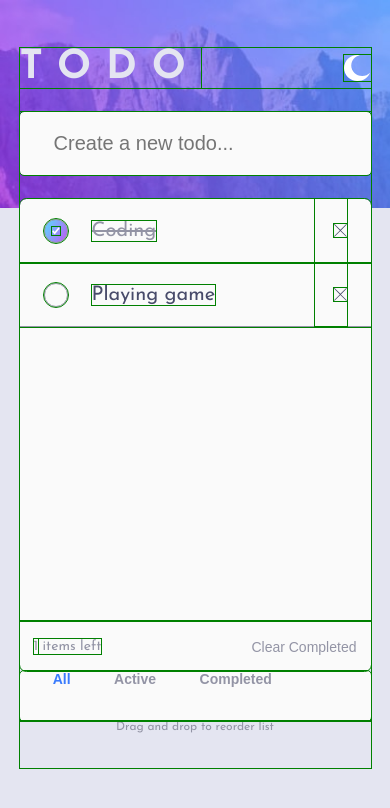
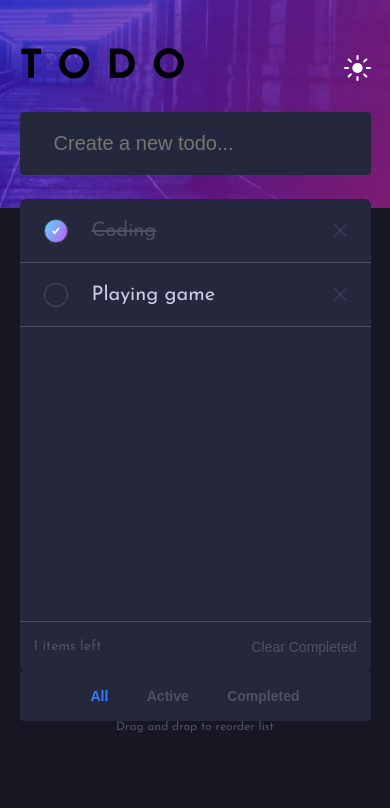
Before and after one commit to SAM-dev-pixel/Todo-app, a plain HTML site: page index.html in a window 390 px wide. Both pictures are taken after a click on the picture 357 px from the left and 67 px from the top of the page. Drawn offline with nearby package versions, Linux system fonts and the light colour scheme.

Commit message:
fix: updating style

```diff
--- a/index.html
+++ b/index.html
@@ -25,17 +25,12 @@
   </head>
   <body>
 
-  <!-- <div class="attribution">
-    Challenge by <a href="https://www.frontendmentor.io?ref=challenge" target="_blank">Frontend Mentor</a>.
-    Coded by <a href="#">Your Name Here</a>.
-    -->
-
     <main class="container">
       <div class="todo-container">
         <!-- title and mode button -->
         <div class="title-btn">
           <h1 class="title">TODO</h1>
-          <img src="img/icon-sun.svg" alt="" class="button-mode" />
+          <img src="img/icon-moon.svg" alt="" class="button-mode" />
         </div>
         <!-- todo main -->
         <div class="todo-main">
--- a/script.js
+++ b/script.js
@@ -1,71 +1,71 @@
 //click mode button light and dark
-const container = document.querySelector('.container');
-const htmlData = document.querySelector('html');
-const themeMode =(button)=> {
-  button.addEventListener('click', () => {
-    button.classList.toggle('mode');
-    if(button.classList.contains('mode')) {
-      button.src = 'img/icon-moon.svg';
-      container.classList.add('light');
-      htmlData.dataset.themeMode = 'light';
+const container = document.querySelector(".container");
+const htmlData = document.querySelector("html");
+const themeMode = (button) => {
+  button.addEventListener("click", () => {
+    button.classList.toggle("mode");
+    container.classList.toggle("dark");
+    if (button.classList.contains("mode")) {
+      button.src = "img/icon-sun.svg";
+      htmlData.dataset.themeMode = "dark";
     } else {
-      button.src = 'img/icon-sun.svg';
-      container.classList.remove('light');
-      htmlData.dataset.themeMode = 'dark';
+      button.src = "img/icon-moon.svg";
+      htmlData.dataset.themeMode = "light";
+    }
+  });
 };
-  });
-}
-themeMode(document.querySelector('.button-mode'));
-
-
+themeMode(document.querySelector(".button-mode"));
 
 // ADDING TEXT TO DO IN LIST
-const inputText = document.querySelector('.input-text');
-const todoList = document.querySelector('.todo-list');
-const todoListCont = document.querySelector('.todo-list-cont');
+const inputText = document.querySelector(".input-text");
+const todoListCont = document.querySelector(".todo-list-cont");
+const todoList = document.querySelector(".todo-list");
 
 // function list active/check
 const countUnactiveList = () => {
   const list = [...todoList.children];
-
-  const listArr = list.filter(child => {
-    return !child.classList.contains('check');
+  const listArr = list.filter((child) => {
+    return !child.classList.contains("check");
   });
-  return document.querySelector('.count').innerHTML = listArr.length;
-}
-
+  return (document.querySelector(".count").innerHTML = listArr.length);
+};
 
 //click enter button
-inputText.addEventListener('keyup', (e) => {
-  if(e.keyCode === 13) {
+inputText.addEventListener("keyup", (e) => {
+  if (e.keyCode === 13) {
     //create element li
-    if(inputText.value === '') return;
-    const li = document.createElement('li');
+    if (inputText.value === "") return;
+    const li = document.createElement("li");
     //adding class
-    li.classList.add('list');
+    li.classList.add("list");
     //insert all of elements to list
     li.innerHTML = `<div class="button-check">
                       <img src="img/icon-check.svg" alt="" class="icon-check">
                     </div>
                     <p class="text">${inputText.value}</p>
-                      <div class='div-btn'><img src="img/icon-cross.svg" alt="" class="button-delete"></div>`;
+                    <div class='div-btn'>
+                      <img src="img/icon-cross.svg" alt="" class="button-delete">
+                    </div>`;
 
     todoList.prepend(li);
-    inputText.value = '';
+    inputText.value = "";
     //count active list
     countUnactiveList();
   }
 });
 
 // button cklik
-const buttonCheck = document.querySelectorAll('.button-check');
-todoListCont.addEventListener('click', e => {
+const buttonCheck = document.querySelectorAll(".button-check");
+todoListCont.addEventListener("click", (e) => {
   //button check click
-  if(e.target.classList.contains('button-check') || e.target.classList.contains('text')) {
-    e.target.parentElement.classList.toggle('check');
+  if (
+    e.target.classList.contains("button-check") ||
+    e.target.classList.contains("text")
+  ) {
+    e.target.parentElement.classList.toggle("check");
     //count active list
     countUnactiveList();
-  } else if(e.target.classList.contains('div-btn')) {
+  } else if (e.target.classList.contains("div-btn")) {
     //button delete click
     e.target.parentElement.remove();
     //count active list
@@ -73,14 +73,14 @@ todoListCont.addEventListener('click', e => {
   }
 });
 //button clear click
-const buttonClear = document.querySelector('.button-clear');
+const buttonClear = document.querySelector(".button-clear");
 function deleteList(button) {
-    button.addEventListener('click', () => {
+  button.addEventListener("click", () => {
     let list = buttonClear.parentElement.previousElementSibling.children;
-    for(let i = list.length - 1; i >= 0; i--) {
-    if(list[i].classList.contains('check')) {
+    for (let i = list.length - 1; i >= 0; i--) {
+      if (list[i].classList.contains("check")) {
         list[i].remove();
-    };
+      }
     }
     //count active list
     countUnactiveList();
@@ -88,54 +88,60 @@ function deleteList(button) {
 }
 deleteList(buttonClear);
 
-
-
 // FILTER
-const filter = document.querySelector('.filter');
-const filterButtons = document.querySelectorAll('.filter-btn')
-filter.addEventListener('click', e => {
-  if(e.target.classList.contains('button-all')) {
+const filter = document.querySelector(".filter");
+const filterButtons = document.querySelectorAll(".filter-btn");
+filter.addEventListener("click", (e) => {
+  if (e.target.classList.contains("button-all")) {
     //button all click
-    let list = e.target.parentElement.previousElementSibling.children[0].children;
+    let list =
+      e.target.parentElement.previousElementSibling.children[0].children;
     for (let i = 0; i < list.length; i++) {
-      if (list[i].classList.contains('check') === false || list[i].classList.contains('check') === true) {
-        list[i].style.display = 'flex';
+      if (
+        list[i].classList.contains("check") === false ||
+        list[i].classList.contains("check") === true
+      ) {
+        list[i].style.display = "flex";
       }
     }
-  } else if(e.target.classList.contains('button-active')) {
+  } else if (e.target.classList.contains("button-active")) {
     //button active click
     //catch list completed
-    let list = e.target.parentElement.previousElementSibling.children[0].children;
+    let list =
+      e.target.parentElement.previousElementSibling.children[0].children;
     for (let i = 0; i < list.length; i++) {
-      if (list[i].classList.contains('check')) {
-        list[i].style.display = 'none';
+      if (list[i].classList.contains("check")) {
+        list[i].style.display = "none";
       } else {
-        list[i].style.display = 'flex';
-      };
+        list[i].style.display = "flex";
       }
-  } else if(e.target.classList.contains('button-completed')) {
+    }
+  } else if (e.target.classList.contains("button-completed")) {
     //button completed click
-    let list = e.target.parentElement.previousElementSibling.children[0].children;
+    let list =
+      e.target.parentElement.previousElementSibling.children[0].children;
     for (let i = 0; i < list.length; i++) {
-      if (list[i].classList.contains('check') === false) {
-        list[i].style.display = 'none';
+      if (list[i].classList.contains("check") === false) {
+        list[i].style.display = "none";
       } else {
-        list[i].style.display = 'flex'
-      };
+        list[i].style.display = "flex";
+      }
     }
   }
   //filter button active
-  filterButtons.forEach(btn => {
-    if(btn.classList.contains('active')) {
-      btn.classList.remove('active');
+  filterButtons.forEach((btn) => {
+    if (btn.classList.contains("active")) {
+      btn.classList.remove("active");
     }
   });
-  if(e.target.classList.contains('filter-btn')) {
-    e.target.classList.add('active');
+  if (e.target.classList.contains("filter-btn")) {
+    e.target.classList.add("active");
   }
-
 });
 
-
 //drag and drop list items
-Sortable.create(todoList, {ghostClass: "sortable-ghost", animation: 150, delay: 300});
+Sortable.create(todoList, {
+  ghostClass: "sortable-ghost",
+  animation: 150,
+  delay: 300,
+});
--- a/style.css
+++ b/style.css
@@ -2,7 +2,7 @@
   margin: 0;
   padding: 0;
   box-sizing: border-box;
-  outline: 1px solid green;
+  /* outline: 1px solid green !important; */
 }
 /* dark theme */
 :root {
@@ -25,7 +25,6 @@ html[data-theme-mode="light"] {
   --Light-Grayish-Blue: hsl(33, 11%, 84%);
   --Dark-Grayish-Blue: hsl(236, 9%, 61%);
   --Very-Dark-Grayish-Blue: hsl(235, 19%, 35%);
-
   --Very-Dark-Blue: hsl(236, 33%, 92%);
   --Very-Dark-Desaturated-Blue: hsl(0, 0%, 98%);
   --Light-Grayish-Blue: hsl(235, 19%, 35%);
@@ -52,7 +51,6 @@ img {
 }
 .todo-container {
   max-width: 33.75rem;
-  /* height: 100%; */
   margin: auto;
 }
 .title-btn {
@@ -71,9 +69,7 @@ img {
   height: 1.675rem;
 }
 .todo-text {
-  /* height: 2.6rem; */
   margin: 1.5rem 0;
-  /* display: flex; */
   background: var(--Very-Dark-Desaturated-Blue);
   border-radius: 4px;
   padding: 0 4%;
@@ -91,7 +87,7 @@ img {
   color: var(--Light-Grayish-Blue);
 }
 .todo-list-cont {
-  border-radius: .4rem;
+  border-radius: 0.4rem;
   overflow: hidden;
 }
 .todo-list {
@@ -135,12 +131,9 @@ img {
   background: none !important;
 }
 .text {
-  /* width: 100%; */
   font-size: 1.25rem;
   color: var(--Light-Grayish-Blue);
   margin-right: auto;
-  /* text-align: start; */
-  /* padding: 0.9rem 2%; */
   background: none !important;
   transition: 0.2s ease-out;
 }
@@ -186,7 +179,7 @@ img {
   display: none;
 }
 .filter button {
-  font-size: .875rem;
+  font-size: 0.875rem;
   font-weight: 700;
   margin: 0 1.2rem;
   border: none;
@@ -219,10 +212,8 @@ button:hover {
     display: none;
   }
   .filter.smaller-screen {
-    height: 3.125rem !important;
-    display: block;
+    height: 3.125rem;
+    display: flex;
     margin: auto;
-    /* background-color: red; */
   }
-
 }
```
Lines whose indentation alone changed are shown as unchanged.
